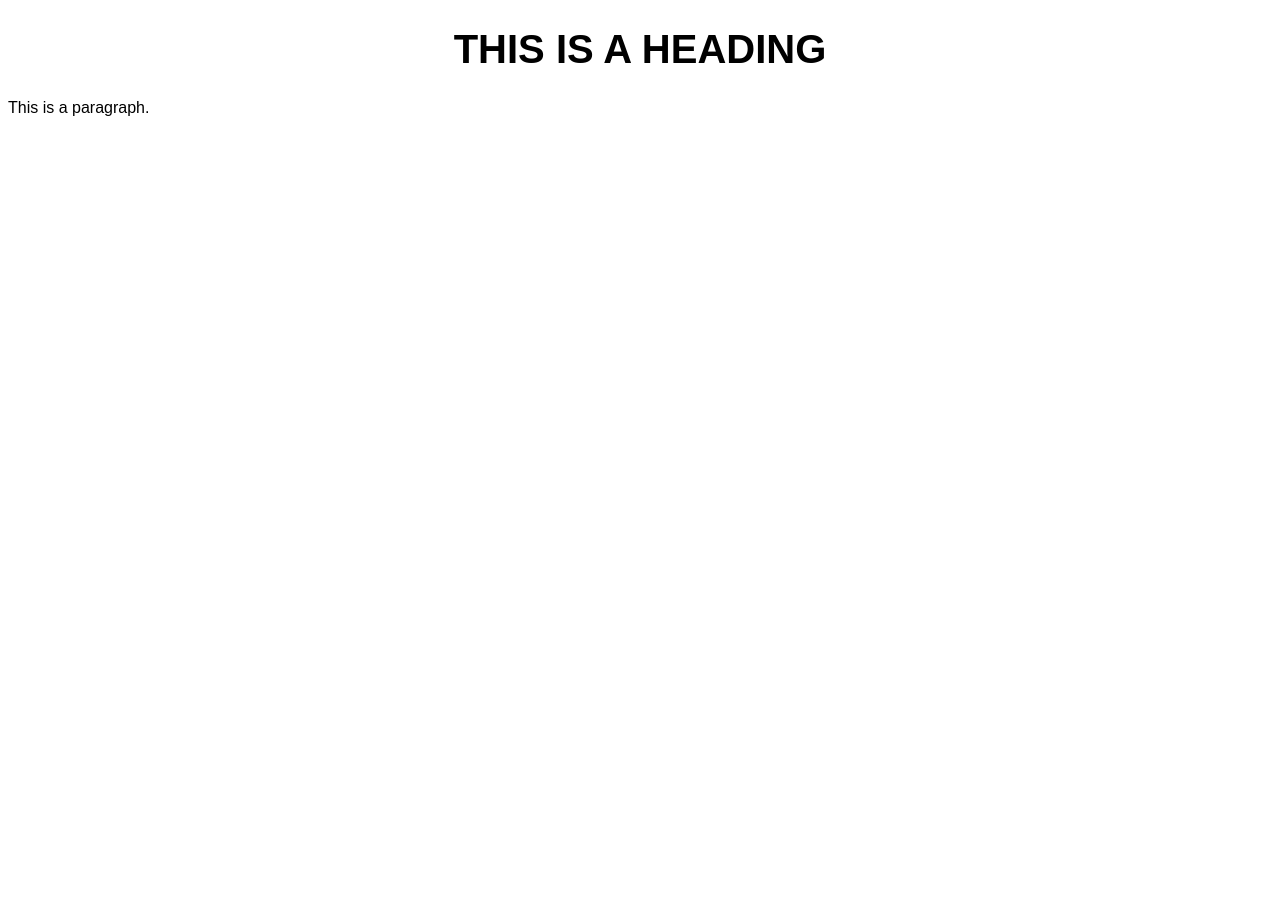
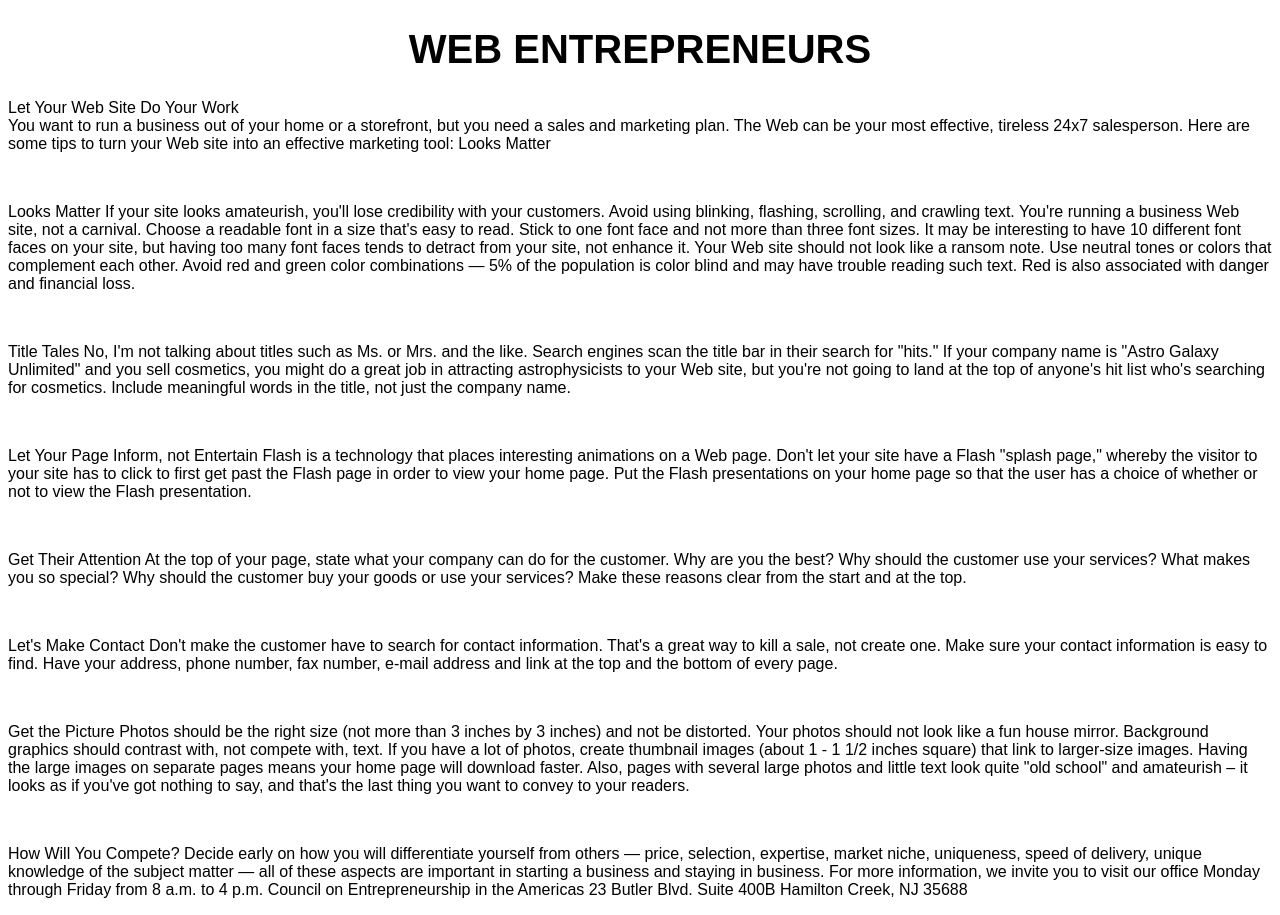
Before and after one commit to kalelP2/Images_Positioning_Activity, a plain HTML site: page index.html in a window 1280 px wide. Before the commit the page ends 800 px from the top, so only its background shows below. Drawn offline with Linux system fonts and the light colour scheme.

Commit message:
Update index.html

```diff
--- a/index.html
+++ b/index.html
@@ -5,8 +5,68 @@
 </head>
 <body>
 
-<h1>This is a heading</h1>
-<p>This is a paragraph.</p>
+<h1>Web Entrepreneurs</h1>
+<p>
+Let Your Web Site Do Your Work
+ <br>
+You want to run a business out of your home or a storefront, but you need a sales and marketing plan. The Web can be your most effective, tireless 24x7 salesperson. Here are some tips to turn your Web site into an effective marketing tool:
+Looks Matter
+</p>
+<br>
+  <p>
+    Looks Matter
+
+If your site looks amateurish, you'll lose credibility with your customers. Avoid using blinking, flashing, scrolling, and crawling text. You're running a business Web site, not a carnival. Choose a readable font in a size that's easy to read. Stick to one font face and not more than three font sizes. It may be interesting to have 10 different font faces on your site, but having too many font faces tends to detract from your site, not enhance it. Your Web site should not look like a ransom note. Use neutral tones or colors that complement each other. Avoid red and green color combinations — 5% of the population is color blind and may have trouble reading such text. Red is also associated with danger and financial loss.
+
+  </p>
+  <br>
+   <p>
+    Title Tales
+
+No, I'm not talking about titles such as Ms. or Mrs. and the like. Search engines scan the title bar in their search for "hits." If your company name is "Astro Galaxy Unlimited" and you sell cosmetics, you might do a great job in attracting astrophysicists to your Web site, but you're not going to land at the top of anyone's hit list who's searching for cosmetics. Include meaningful words in the title, not just the company name.
+
+  </p>
+  <br>
+   <p>
+    Let Your Page Inform, not Entertain
+
+Flash is a technology that places interesting animations on a Web page. Don't let your site have a Flash "splash page," whereby the visitor to your site has to click to first get past the Flash page in order to view your home page. Put the Flash presentations on your home page so that the user has a choice of whether or not to view the Flash presentation.
+
+  </p>
+  <br>
+   <p>
+    Get Their Attention
+
+At the top of your page, state what your company can do for the customer. Why are you the best? Why should the customer use your services? What makes you so special? Why should the customer buy your goods or use your services? Make these reasons clear from the start and at the top.
+
+  </p>
+ <br>
+   <p>
+   Let's Make Contact
+
+Don't make the customer have to search for contact information. That's a great way to kill a sale, not create one. Make sure your contact information is easy to find. Have your address, phone number, fax number, e-mail address and link at the top and the bottom of every page.
+
+  </p>
+  <br>
+   <p>
+    Get the Picture
+
+Photos should be the right size (not more than 3 inches by 3 inches) and not be distorted. Your photos should not look like a fun house mirror. Background graphics should contrast with, not compete with, text. If you have a lot of photos, create thumbnail images (about 1 - 1 1/2 inches square) that link to larger-size images. Having the large images on separate pages means your home page will download faster. Also, pages with several large photos and little text look quite "old school" and amateurish – it looks as if you've got nothing to say, and that's the last thing you want to convey to your readers.
+
+  </p>
+  <br>
+   <p>
+    How Will You Compete?
+
+Decide early on how you will differentiate yourself from others — price, selection, expertise, market niche, uniqueness, speed of delivery, unique knowledge of the subject matter — all of these aspects are important in starting a business and staying in business. For more information, we invite you to visit our office Monday through Friday from 8 a.m. to 4 p.m.
+Council on Entrepreneurship in the Americas
+23 Butler Blvd.
+Suite 400B
+Hamilton Creek, NJ 35688
+
+
+  </p>
+
 
 </body>
 </html>
```
